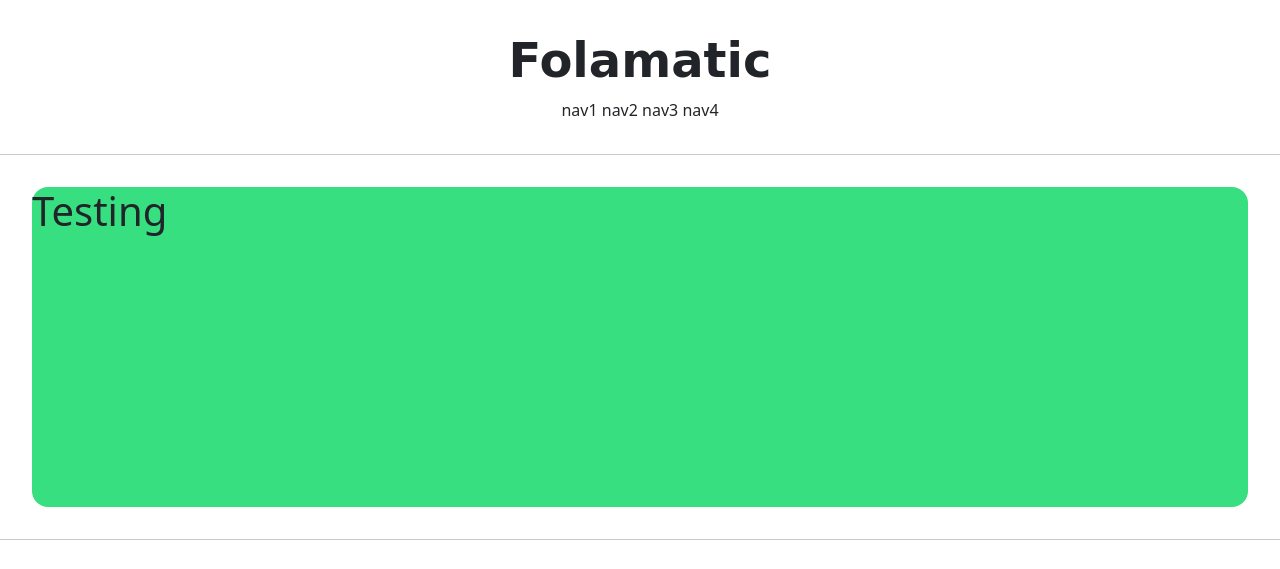
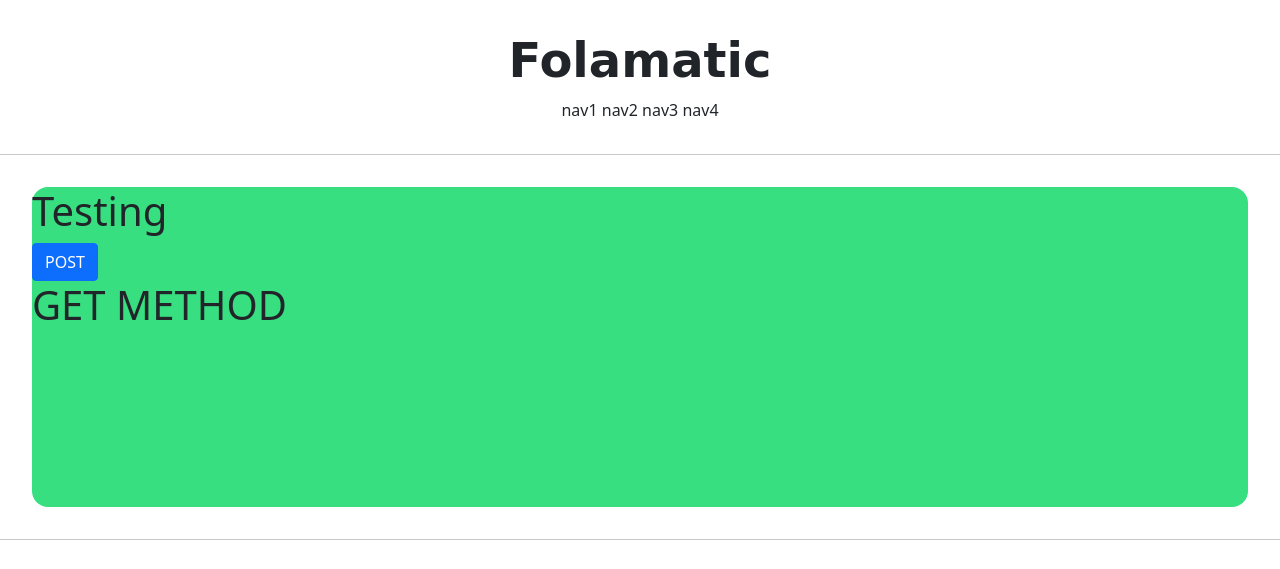
Before and after one commit to dpcalfola/study_Django, a Django app: page /account/ in a window 1280 px wide. Shown: the top 569 px of the page. Run offline with Django 4.2, Linux system fonts and the light colour scheme; some libraries are stand-ins or nearby versions; some web fonts are replaced.

Commit message:
Study > GET, POST request.method

```diff
--- a/Django_web_05/accountapp/views.py
+++ b/Django_web_05/accountapp/views.py
@@ -5,4 +5,7 @@ from django.shortcuts import render
 # Create your views here.
 
 def hello_world(request):
-    return render(request, 'accountapp/hello_world.html')
+    if request.method == "POST":
+        return render(request, 'accountapp/hello_world.html', context={'text': 'POST METHOD!!!'})
+    else:
+        return render(request, 'accountapp/hello_world.html', context={'text': 'GET METHOD'})
--- a/Django_web_05/templates/accountapp/hello_world.html
+++ b/Django_web_05/templates/accountapp/hello_world.html
@@ -2,7 +2,17 @@
 
 {% block content %}
     <div style="height: 20rem; background-color: #38df81; border-radius: 1rem; margin: 2rem;">
-    <h1>Testing</h1>
+        <h1>Testing</h1>
+
+        <form action="{% url 'accountapp:hello_world' %}" method="post">
+            {% csrf_token %}
+            <input type="submit" class="btn btn-primary" value="POST">
+
+        </form>
+        <h1>
+            {{ text }}
+        </h1>
+
     </div>
 
 {% endblock %}
```
